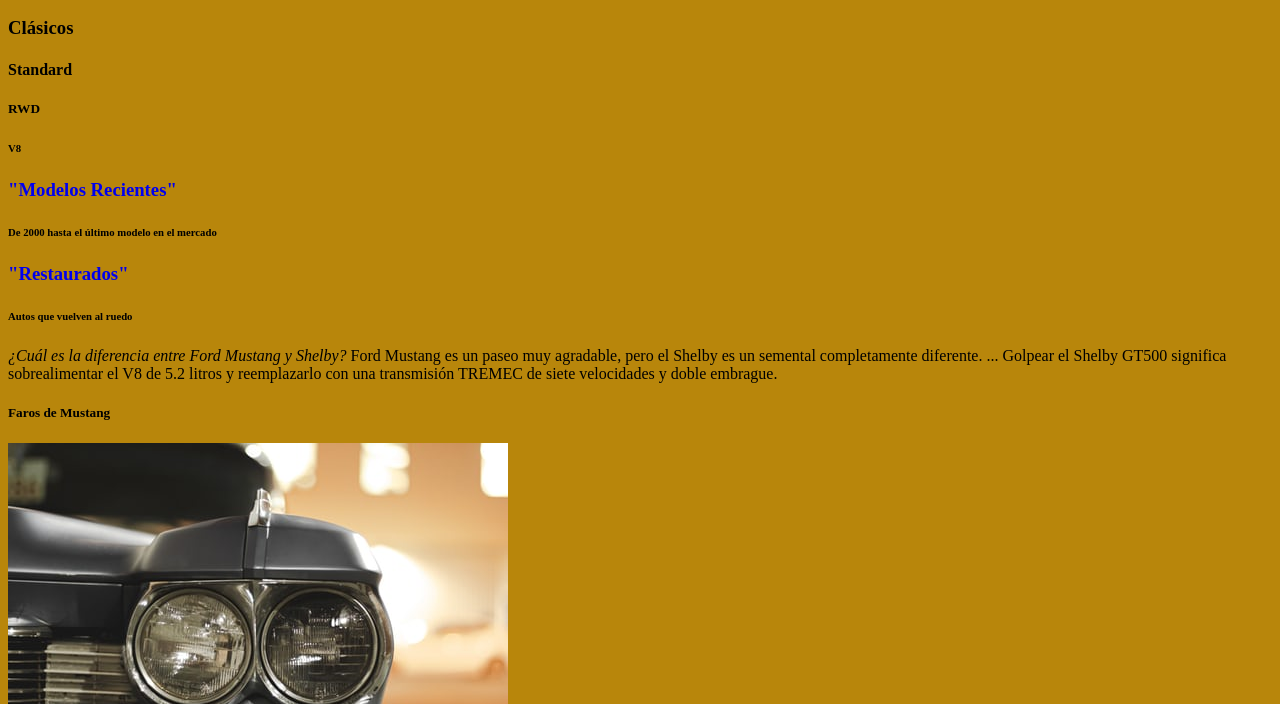
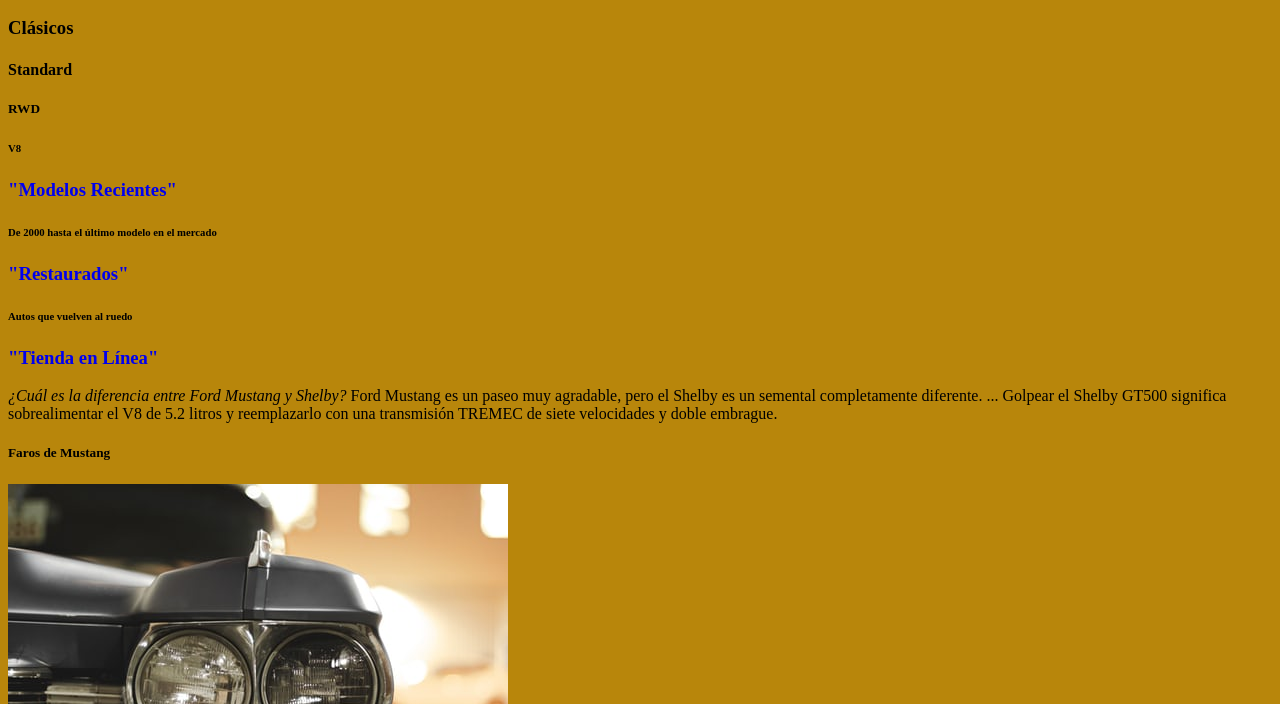
Before and after one commit to EleSistPhy/Cars_repo, a plain HTML site: page index.html in a window 1280 px wide. Shown: the part 96-800 px from the top of the page. Drawn offline with Linux system fonts and the light colour scheme.

Commit message:
Agregamos tienda en línea

```diff
--- a/index.html
+++ b/index.html
@@ -28,6 +28,8 @@
         <a href="css.html"><h3>"Restaurados"</h3></a>
         <h6>Autos que vuelven al ruedo</h6>
 
+        <a href="ventas.html"><h3>"Tienda en Línea"</h3></a>
+
         <!-- párrafos con una parte resaltada en otra letra con la etiqueta "em"-->
         <p><em>¿Cuál es la diferencia entre Ford Mustang y Shelby?</em> Ford Mustang es un paseo muy agradable, pero el Shelby es un semental completamente diferente. ... Golpear el Shelby GT500 significa sobrealimentar el V8 de 5.2 litros y reemplazarlo con una transmisión TREMEC de siete velocidades y doble embrague.</p>
 
```
